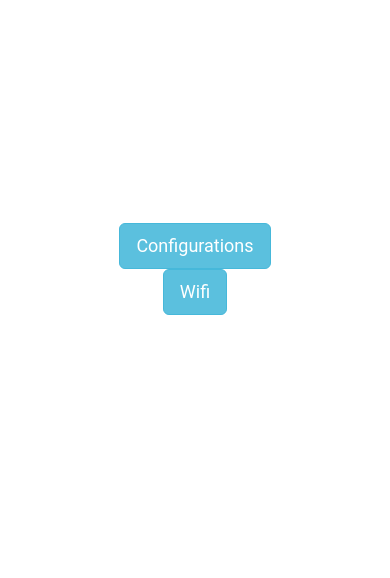
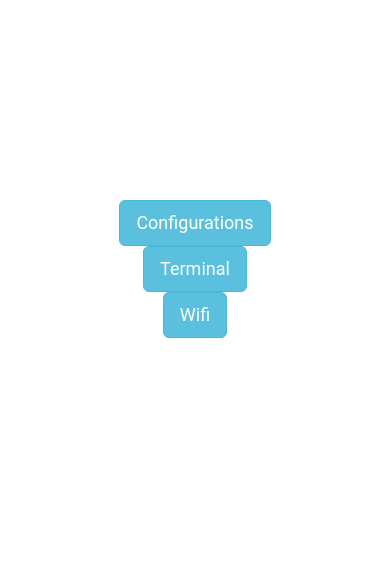
Before and after one commit to HotBlackRobotics/hbrain-ci, a Flask app: page / in a window 390 px wide. Shown: the part 150-728 px from the top of the page. Run offline with Flask 2, Linux system fonts and the light colour scheme; parts of the project's set-up code (start-up, migrations or seed data) failed here and were passed over; some libraries are stand-ins or nearby versions.

Commit message:
add webshell

```diff
--- a/app/templates/main/cover.html
+++ b/app/templates/main/cover.html
@@ -38,10 +38,13 @@
 <div class="mytitle">
   <div class="container">
     <div class="row">
-      <div class="col-md-6">
+      <div class="col-md-4">
         <a href="/" onclick="javascript:event.target.port=9001" type="button" class="btn btn-lg btn-info"> Configurations</a>
       </div>
-      <div class="col-md-6">
+      <div class="col-md-4">
+        <a href="/" onclick="javascript:event.target.port=7890" type="button" class="btn btn-lg btn-info"> Terminal</a>
+      </div>
+      <div class="col-md-4">
         <a href="/wifi/schemes" type="button" class="btn btn-lg btn-info"> Wifi</a>
       </div>
     </div>
```
Also changed, not shown: 1 other file.
